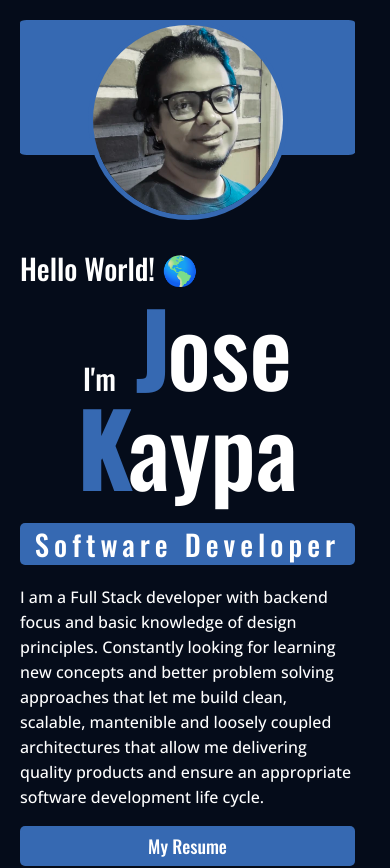
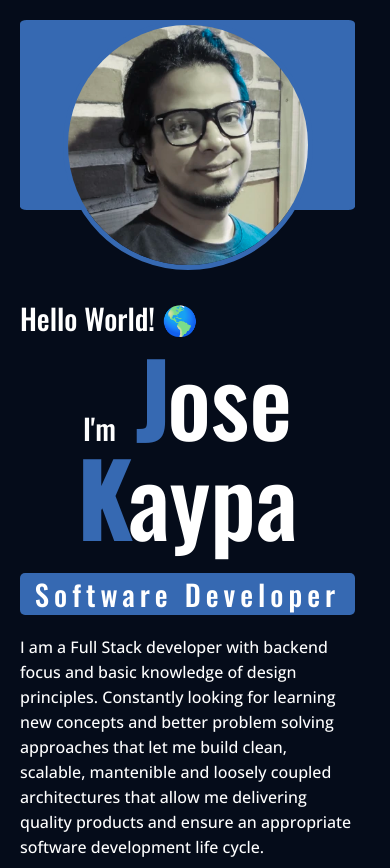
Before and after one commit to JKaypa/portfolio, a Next.js app: page / in a window 390 px wide. Shown: the top 868 px of the page. Built offline with nearby package versions, Linux system fonts and the light colour scheme.

Commit message:
Add keyframe animations for smooth element appearance and refine `profile` responsiveness for small screens

```diff
--- a/app/components/profile/profile.css
+++ b/app/components/profile/profile.css
@@ -1,6 +1,5 @@
 .profile {
-    min-height: 90dvh;
-    /*padding: 0 0 0 20px;*/
+    min-height: 100dvh;
     margin: auto;
     display: flex;
     justify-content: flex-end;
@@ -107,10 +106,93 @@
     transform: scale(1.1);
 }
 
+.show_square {
+    animation: square .8s ease-in-out;
+}
+
+@keyframes square {
+    from {
+        opacity: 0;
+        transform: translateX(-100px);
+    }
+
+    to{
+        opacity: 1;
+        transform: translateX(0);
+    }
+}
+
+.show_role {
+    animation: role .8s ease-in-out;
+}
+
+@keyframes role {
+    from {
+        opacity: 0;
+        transform: translateX(50px);
+    }
+
+    to{
+        opacity: 1;
+        transform: translateX(0);
+    }
+}
+
+.show_image {
+    animation: image .8s ease-in-out;
+}
+
+@keyframes image {
+    from {
+        opacity: 0;
+        transform: translateX(-100px);
+    }
+
+    to{
+        opacity: 1;
+        transform: translateX(0);
+    }
+}
+
+
+.show_welcome {
+    animation: welcome .8s ease-in-out;
+}
+
+@keyframes welcome {
+    from {
+        opacity: 0;
+        transform: translateY(-20px);
+    }
+
+    to{
+        opacity: 1;
+        transform: translateY(0);
+    }
+}
+
+.show {
+    animation: description .8s ease-in-out;
+}
+
+@keyframes description {
+    from {
+        opacity: 0;
+        transform: translateY(20px);
+    }
+
+    to {
+        opacity: 1;
+        transform: translateY(0);
+    }
+}
+
 @media (width <= 820px){
     .profile {
         flex-direction: column;
+        justify-content: flex-start;
         margin-bottom: 50px;
+        padding-top: 20px;
         gap: 8px;
     }
 
@@ -118,6 +200,40 @@
         width: 100%;
         height: 25%;
         top: 0;
+    }
+
+    .profile__photo{
+        width: 300px;
+        height: 300px;
+    }
+
+    /*.profile__info {*/
+    /*    font-size: 1.8rem;*/
+    /*}*/
+
+    /*.profile__name {*/
+    /*    font-size: 6rem;*/
+    /*}*/
+
+    /*.profile__description {*/
+    /*    font-size: medium;*/
+    /*}*/
+}
+
+/*@media (width <= 535px){*/
+/*    .profile__photo{*/
+/*        width: 200px;*/
+/*        height: 200px;*/
+/*    }*/
+
+/*    .profile__square{*/
+/*        height: 15%;*/
+/*    }*/
+/*}*/
+
+@media (width <= 500px) {
+    .profile__square {
+        height: 20%;
     }
 
     .profile__photo {
@@ -138,24 +254,11 @@
     }
 }
 
-@media (width <= 535px){
-    .profile__photo{
-        width: 200px;
-        height: 200px;
+@media (width <= 450px){
+    .profile{
+        padding-top: 0;
     }
 
-    .profile__square{
-        height: 15%;
-    }
-}
-
-@media (width <= 489px){
-    .profile__photo{
-
-    }
-}
-
-@media (width <= 400px){
     .profile__buttons {
         flex-direction: column;
         gap: 15px;
```
